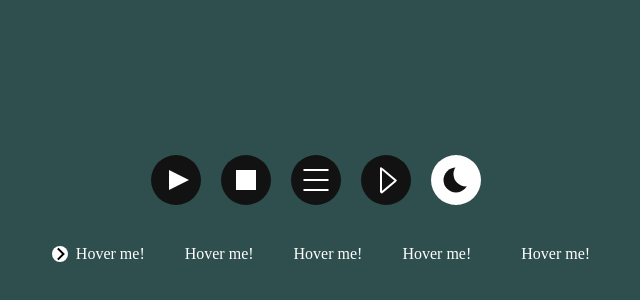
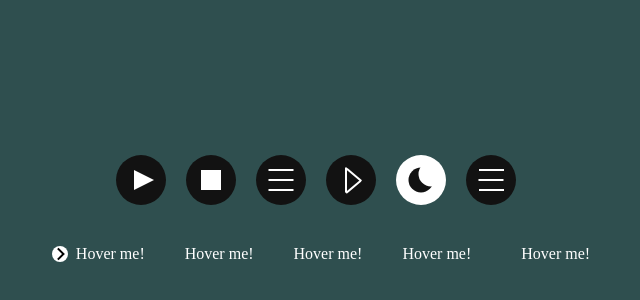
Before and after one commit to Astratess/Widgets, a plain HTML site: page index.html in a window 1280 px wide. Shown: the part 194-494 px from the top of the page, without its empty margins (324-964 px from the left). Drawn offline with Linux system fonts and the light colour scheme.

Commit message:
x button

```diff
--- a/css/style.css
+++ b/css/style.css
@@ -325,6 +325,120 @@ a {
 	background-color: orange;
 }
 
+/* ------------------------------------------------------------ *\
+	Button-6
+\* ------------------------------------------------------------ */
+
+.button-6 {
+	position: relative;
+	width: 50px;
+	height: 50px;
+	background-color: #121212;
+	border-radius: 50%;
+}
+
+.button-6 .burger {
+	height: 2px;
+	width: 25px;
+	background-color: #fff;
+	position: relative;
+	left: 50%;
+	top: 50%;
+	transform: translate(-50%, -50%);
+	transition: 500ms background-color;
+	transition-delay: 250ms;
+}
+
+.button-6 .burger:before,
+.button-6 .burger:after {
+	content: '';
+	width: 100%;
+	height: 100%;
+	background-color: #fff;
+	position: absolute;
+	left: 0;
+	top: 0;
+}
+
+
+
+.button-6 .burger:before {
+	transform: translateY(-10px);
+	animation: 1s button-6-before-reverse ease-in-out forwards;
+}
+
+.button-6 .burger:after {
+	transform: translateY(10px);
+	animation: 1s button-6-after-reverse ease-in-out forwards;
+}
+
+.button-6:hover .burger:after {
+	animation: 1s button-6-after ease-in-out forwards;
+}
+
+.button-6:hover .burger:before {
+	animation: 1s button-6-before ease-in-out forwards;
+}
+
+.button-6:hover .burger {
+	background-color: transparent;
+}
+
+@keyframes button-6-after {
+	0% {
+		transform: translateY(10px);
+	}
+
+	50% {
+		transform: translateY(0px);
+	}
+
+	100% {
+		transform: translateY(0px) rotate(45deg);
+	}
+}
+
+@keyframes button-6-after-reverse {
+	0% {
+		transform: translateY(0px) rotate(45deg);
+	}
+
+	50% {
+		transform: translateY(0px) rotate(0deg);
+	}
+
+	100% {
+		transform: translateY(10px);
+	}
+}
+
+@keyframes button-6-before {
+	0% {
+		transform: translateY(-10px);
+	}
+
+	50% {
+		transform: translateY(0px);
+	}
+
+	100% {
+		transform: translateY(0px) rotate(-45deg);
+	}
+}
+
+@keyframes button-6-before-reverse {
+	0% {
+		transform: translateY(0px) rotate(-45deg);
+	}
+
+	50% {
+		transform: translateY(0px) rotate(0deg);
+	}
+
+	100% {
+		transform: translateY(-10px);
+	}
+}
 
 /* ------------------------------------------------------------ *\
 	Link
--- a/index.html
+++ b/index.html
@@ -25,11 +25,15 @@
 
 		<div class="button-4">
 			<div class="burger-2"></div>
-		</div><!-- /.button-3 -->
+		</div><!-- /.button-4 -->
 
 		<div class="button-5">
 			<div class="moon"></div>
-		</div><!-- /.button-3 -->
+		</div><!-- /.button-5 -->
+
+		<div class="button-6">
+			<div class="burger"></div>
+		</div><!-- /.button-6 -->
 	</div><!-- /.buttons -->
 
 	<div class="links">
```
